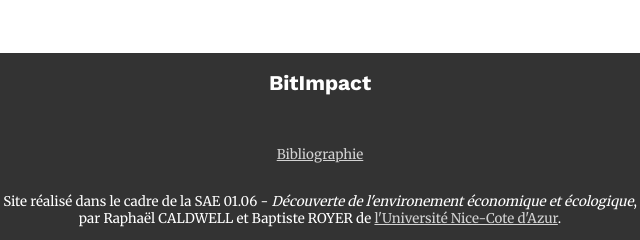
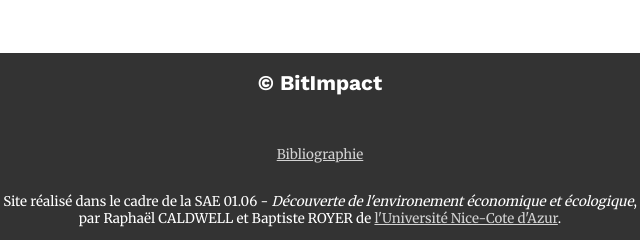
Before and after one commit to itskatt/BitImpact, a plain HTML site: page index.html in a window 1280 px wide. Shown: the part 2515-2755 px from the top of the page, 320-960 px from the left. Drawn offline with nearby package versions, Linux system fonts and the light colour scheme.

Commit message:
add copyright

```diff
--- a/index.html
+++ b/index.html
@@ -80,7 +80,7 @@
         </section>
     </main>
     <footer>
-        <a href="./" class="bitimpact">BitImpact</a>
+        <a href="./" class="bitimpact">&copy; BitImpact</a>
 
         <p class="petit"><a href="#">Bibliographie</a></p>
         <p class="petit">
```
